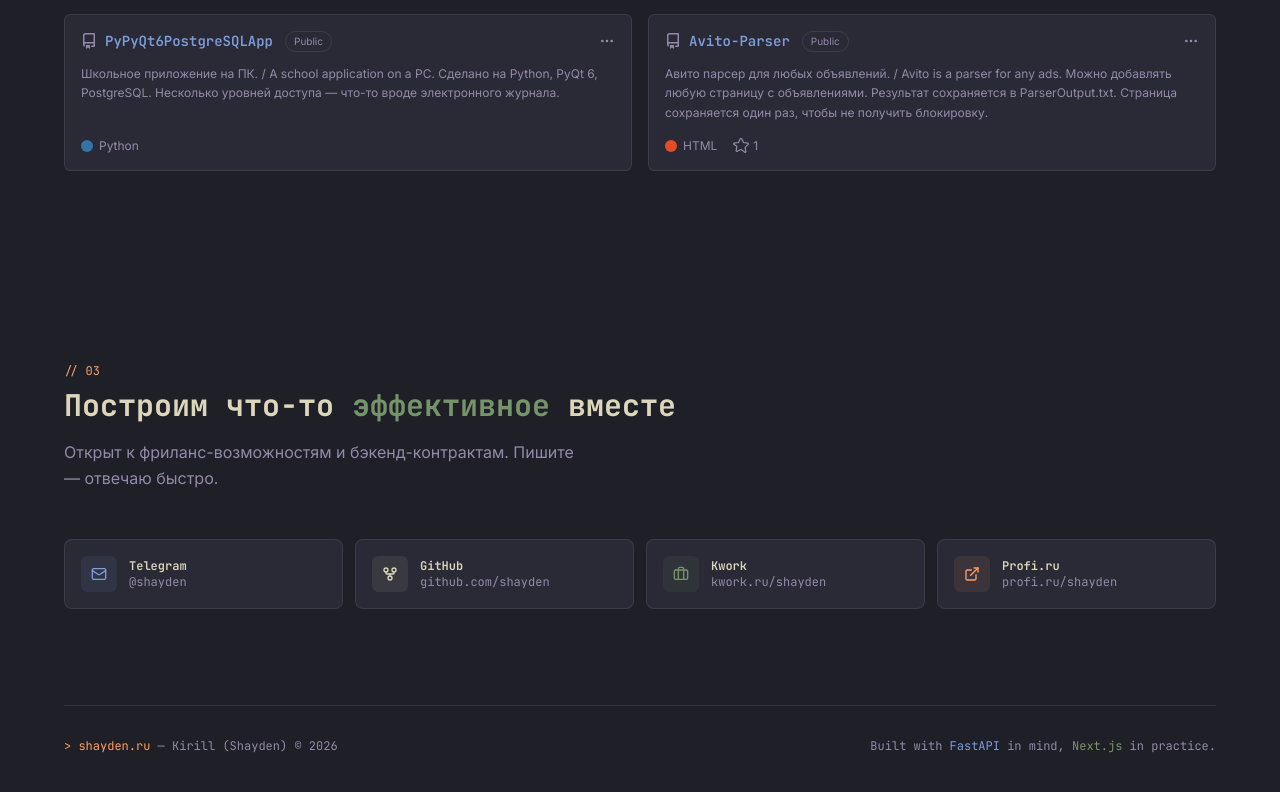
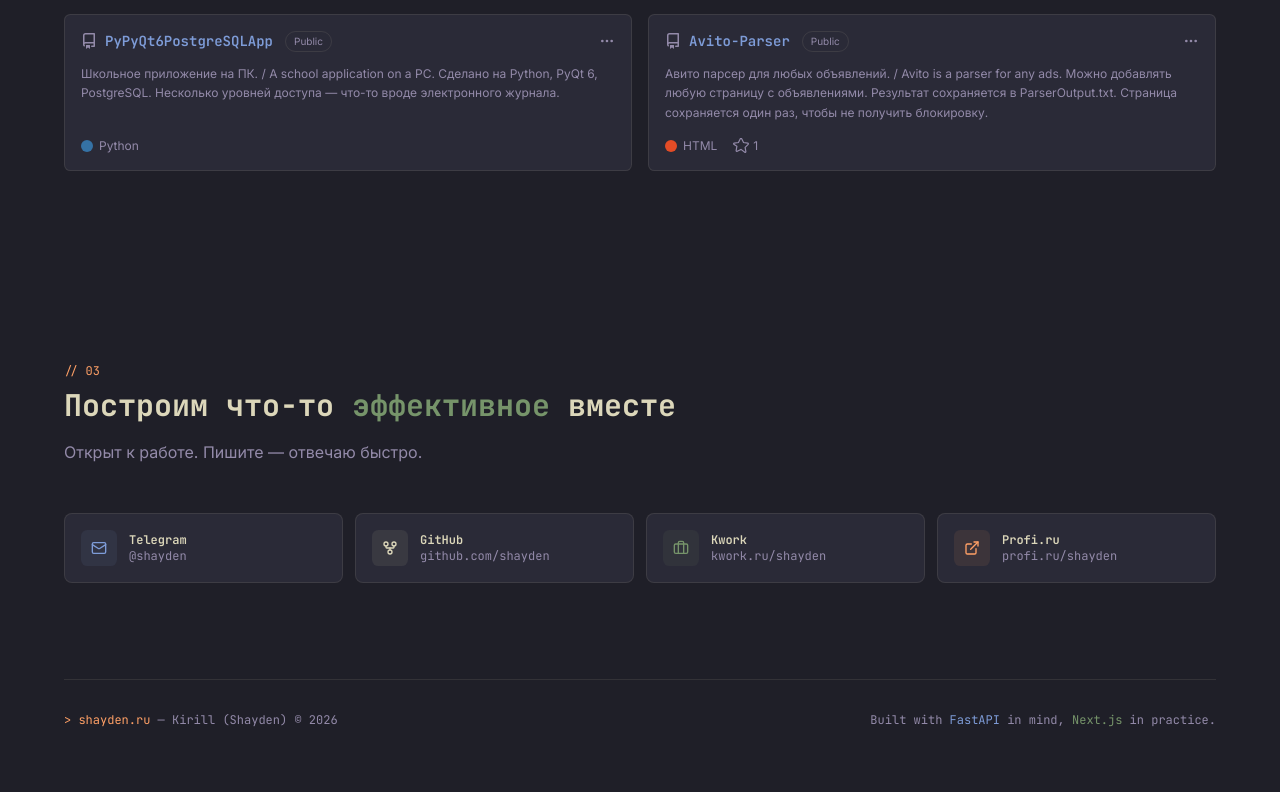
Before and after one commit to Sh1yden/My-Dev-Portfolio, a Next.js app: page / in a window 1280 px wide. Shown: the part 1834-2626 px from the top of the page. Built offline with nearby package versions, Linux system fonts and the light colour scheme.

Commit message:
feat: update contact message to emphasize openness to work\n\nUpdated the contact message to highlight openness to work opportunities.

```diff
--- a/components/contact.tsx
+++ b/components/contact.tsx
@@ -59,7 +59,7 @@ export function Contact() {
           <span className="text-[#76946A]">эффективное</span> вместе
         </h2>
         <p className="font-sans text-base text-muted-foreground max-w-lg leading-relaxed mb-12">
-          Открыт к фриланс-возможностям и бэкенд-контрактам. Пишите — отвечаю быстро.
+          Открыт к работе. Пишите — отвечаю быстро.
         </p>
 
         {/* Social links */}
```
